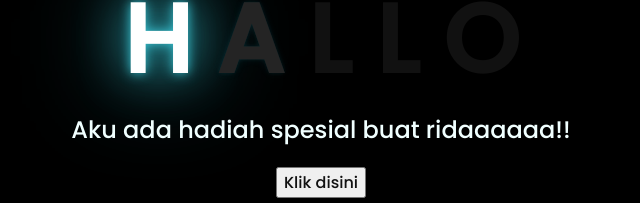
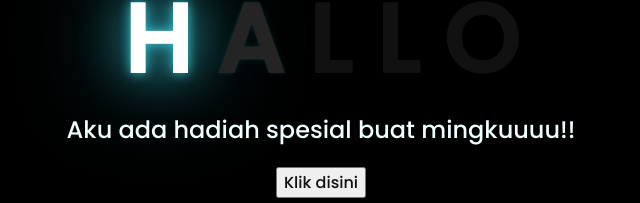
Before and after one commit to widhiastinaa/untuksengkuu, a plain HTML site: page index.html in a window 1280 px wide. Shown: the part 326-529 px from the top of the page, without its empty margins (327-967 px from the left). Drawn offline with Linux system fonts and the light colour scheme.

Commit message:
Update index.html

```diff
--- a/index.html
+++ b/index.html
@@ -18,7 +18,7 @@
         <span>O</span>
     </div>
     <div class="description">
-        <span>Aku ada hadiah spesial buat ridaaaaaa!!</span>
+        <span>Aku ada hadiah spesial buat mingkuuuu!!</span>
     </div>
     <div class="button">
         <button>
```
